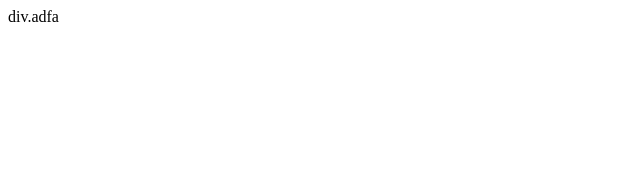
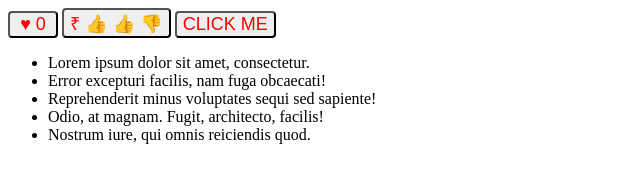
Before and after one commit to junkbin/atomsetup, a website: page index.html in a window 1280 px wide. Shown: the whole page, without its empty margins (0-640 px from the left). Drawn offline with Linux system fonts and the light colour scheme.

Commit message:
debug continue

```diff
--- a/index.html
+++ b/index.html
@@ -1,13 +1,43 @@
 <!DOCTYPE html>
-<html lang="en" dir="ltr">
-  <head>
-    <meta charset="utf-8">
-    <title></title>
-  </head>
-  <body>
-    <div class="">
-      div.adfa
+<html lang="en">
 
-    </div>
-  </body>
+<head>
+  <meta charset="UTF-8">
+  <meta name="viewport" content="width=device-width, initial-scale=1.0">
+  <meta http-equiv="X-UA-Compatible" content="ie=edge">
+  <title>Document</title>
+
+  <script src="./src/temp.js" charset="utf-8"></script>
+
+  <style media="screen">
+    .btn-primary {
+      min-height: 25px;
+      border-radius: 4px;
+      min-width: 50px;
+      color: red;
+      font-size: large;
+    }
+  </style>
+</head>
+
+<body>
+
+  <button type="button" name="button" class="btn-primary">&hearts; 0 </button>
+  <button type="button" name="button" class="btn-primary">
+    &#8377; &#x1f44d; &#128077;  &#128078;
+  </button>
+  <button id="clickme" type="button" name="button" class="btn-primary" onclick="increment()">CLICK ME</button>
+  <ul>
+    <li class="bg-primary">Lorem ipsum dolor sit amet, consectetur.</li>
+    <li class="bg-primary">Error excepturi facilis, nam fuga obcaecati!</li>
+    <li class="bg-primary">Reprehenderit minus voluptates sequi sed sapiente!</li>
+    <li class="bg-primary">Odio, at magnam. Fugit, architecto, facilis!</li>
+    <li class="bg-primary">Nostrum iure, qui omnis reiciendis quod.</li>
+  </ul>
+</body>
+
+<script type="text/javascript">
+
+</script>
+
 </html>
--- a/package.json
+++ b/package.json
@@ -5,11 +5,15 @@
   "main": "index.js",
   "scripts": {
     "test": "echo \"Error: no test specified\" && exit 1",
-    "dev" : "tsc -w -p tsconfig.json"
+    "dev": "tsc -w -p tsconfig.json",
+    "dev1" : "lite-server"
   },
   "author": "",
   "license": "ISC",
   "devDependencies": {
     "typescript": "^2.9.2"
+  },
+  "dependencies": {
+    "lite-server": "^2.4.0"
   }
 }
--- a/src/main.js
+++ b/src/main.js
@@ -2,7 +2,7 @@ import Employee from './Employee';
 
 export default class Main {
     static main(){
-      console.log("Hello");
+      console.log("Hellooo");
       console.log("Helloo");
 
       let emp1 = new Employee;
--- /dev/null
+++ b/src/temp.js
@@ -0,0 +1,11 @@
+let count = 0;
+
+function increment() {
+  try {
+    count += 1;
+
+    document.getElementById('clickme').innerHTML = `CLICK ME - &#128077; ${count}`;
+  } catch (err) {
+    console.log(err);
+  }
+}
```
